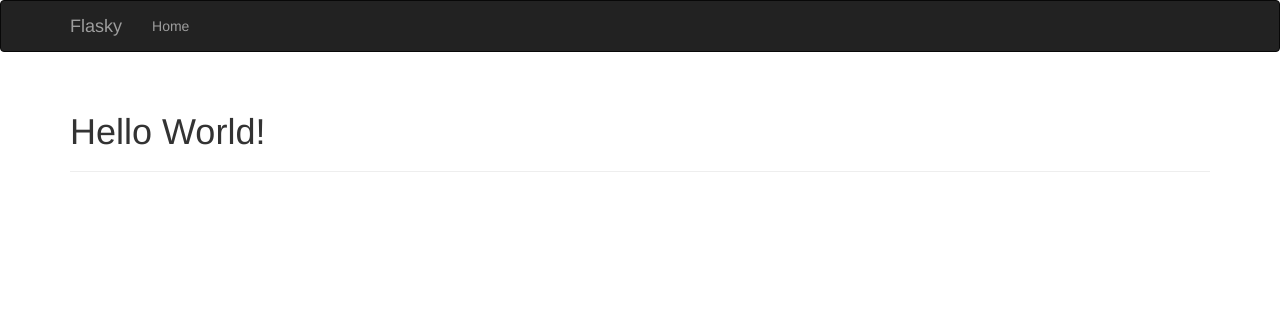
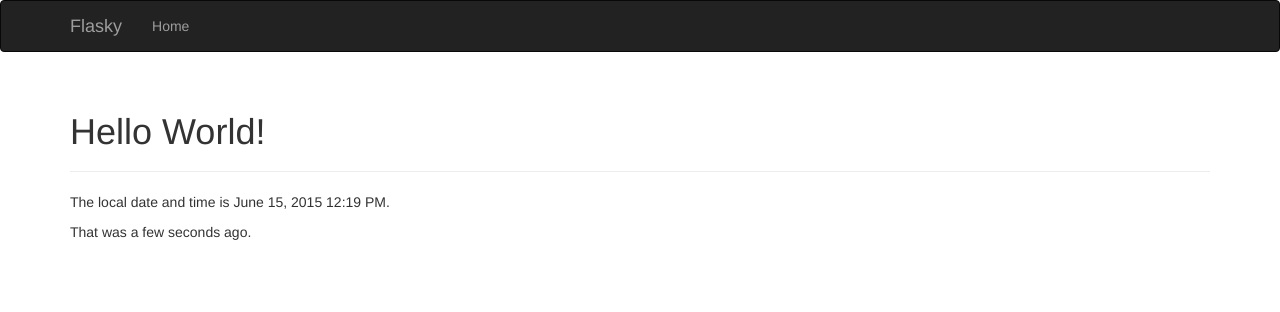
Before and after one commit to kevlab/flasky, a Flask app: page / in a window 1280 px wide. Shown: the top 312 px of the page. Run offline with Flask 2, Linux system fonts and the light colour scheme; some libraries are stand-ins or nearby versions.

Commit message:
add date and time with  flask-moments

```diff
--- a/hello.py
+++ b/hello.py
@@ -1,11 +1,14 @@
+from datetime import datetime
 from flask import Flask, render_template
 from flask.ext.script import Manager
 from flask.ext.bootstrap import Bootstrap
+from flask.ext.moment import Moment
 
 app = Flask(__name__)
 
 manager = Manager(app)
 bootstrap = Bootstrap(app)
+moment = Moment(app)
 
 
 @app.errorhandler(404)
@@ -20,7 +23,7 @@ def internal_server_error(e):
 
 @app.route('/')
 def index():
-    return render_template('index.html')
+    return render_template('index.html', current_time=datetime.utcnow())
 
 
 @app.route('/user/<name>')
--- a/requirements.txt
+++ b/requirements.txt
@@ -1,5 +1,6 @@
 Flask==0.10.1
 Flask-Bootstrap==3.3.4.1
+Flask-Moment==0.4.0
 Flask-Script==2.0.5
 itsdangerous==0.24
 Jinja2==2.7.3
--- a/templates/base.html
+++ b/templates/base.html
@@ -34,3 +34,8 @@
     {% block page_content %}{% endblock %}
 </div>
 {% endblock %}
+
+{% block scripts %}
+{{ super() }}
+{{ moment.include_moment() }}
+{% endblock %}
--- a/templates/index.html
+++ b/templates/index.html
@@ -6,4 +6,6 @@
 <div class="page-header">
     <h1>Hello World!</h1>
 </div>
+<p>The local date and time is {{ moment(current_time).format('LLL') }}.</p>
+<p>That was {{ moment(current_time).fromNow(refresh=True) }}.</p>
 {% endblock %}
```
